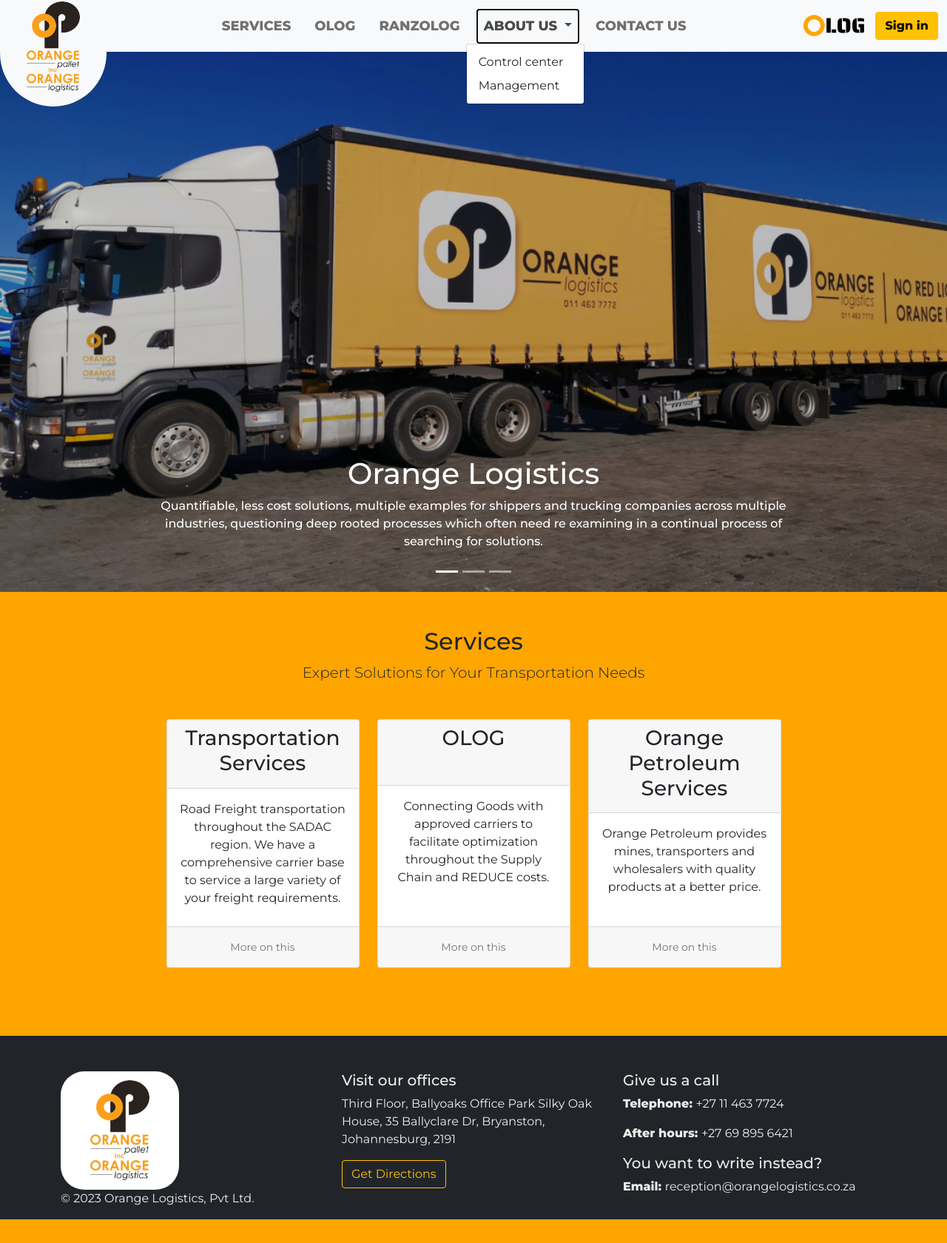
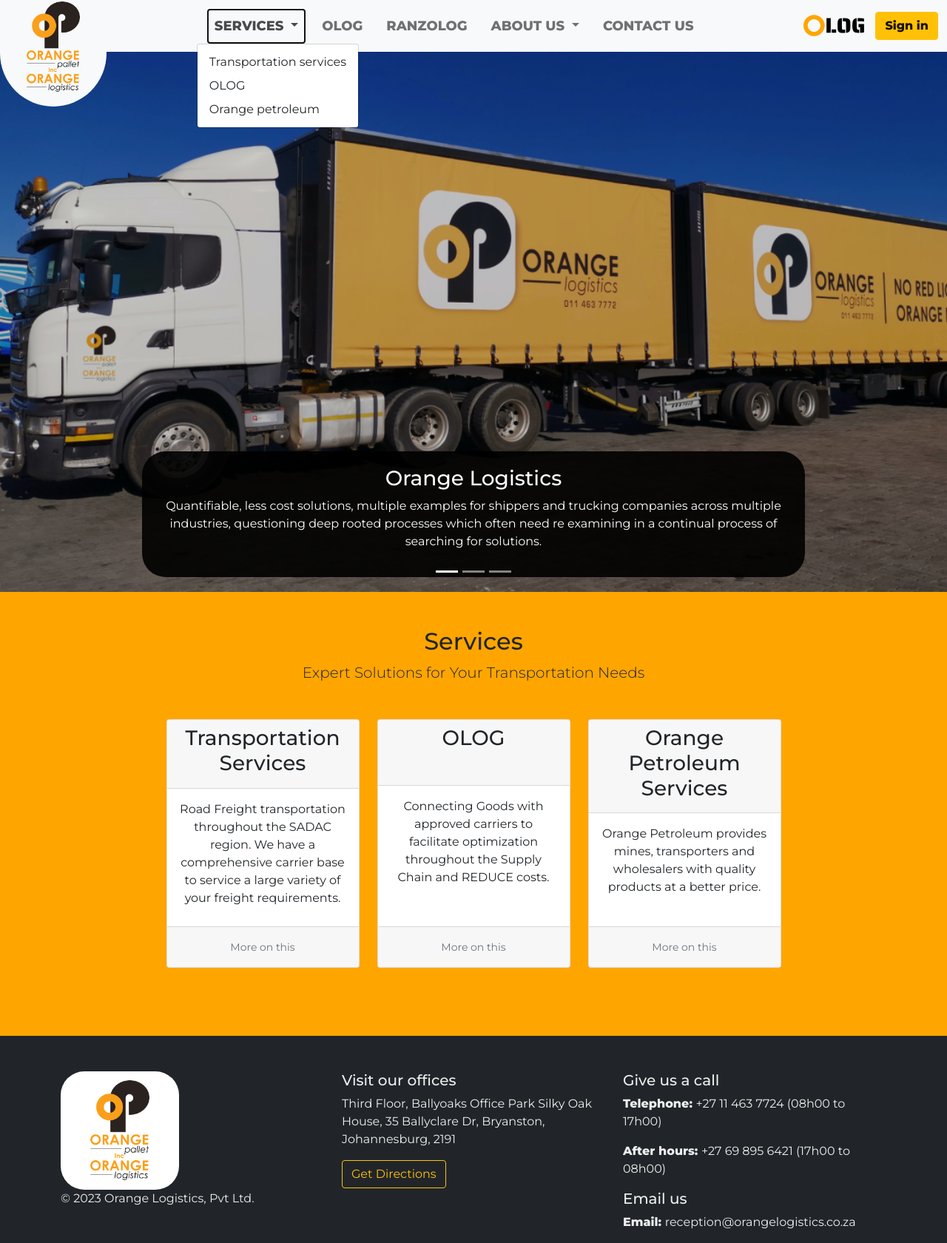
Before and after one commit to Taphadzqa/OrangeLogisticsWebsite, a Flask app: page / in a window 1280 px wide, after a click on "SERVICES". Shown: the whole page at 74% size. Before the commit the page ends 1648 px from the top, so only its background shows below. Run offline with Flask 2, Linux system fonts and the light colour scheme.

Commit message:
updating after Haig's feedback

```diff
--- a/orange/static/css/style.css
+++ b/orange/static/css/style.css
@@ -91,7 +91,7 @@
   position: inherit;
   width: 100%;
   min-height: 100%;
-  background-color: #f1f0f0;
+  background-color: #cfcece;
 }
 section.mini-section {
   min-height: 75%;
@@ -120,13 +120,12 @@
   background-position: center;
   background-color: rgba(0, 0, 0, 0.2);
   background-blend-mode: overlay;
-  font-weight: 500;
 }
 section#hero_section .carousel-item #olog_map {
   position: absolute;
-  width: 65%;
+  width: 50%;
   left: 50%;
-  top: 50%;
+  top: 40%;
   transform: translate(-50%, -50%);
 }
 @media (min-width: 75rem) {
@@ -135,19 +134,18 @@
   }
 }
 section#hero_section .carousel-item #olog_logo {
-  width: 130px;
-  margin: 1rem auto;
+  width: 6rem;
+  margin: auto;
+  margin-bottom: 0.5rem;
+  margin-top: 0;
 }
 section#hero_section .carousel-item .carousel-caption {
-  background-color: rgba(0, 0, 0, 0.8);
+  background-color: rgba(0, 0, 0, 0.9);
   border-radius: 2rem;
 }
 section#hero_section .carousel-item:nth-child(1) {
   background-image: url("img/orange_truck.jpg");
   background-position: left;
-}
-section#hero_section .carousel-item:nth-child(1) .carousel-caption {
-  background-color: transparent;
 }
 section#hero_section .carousel-item:nth-child(2) {
   background-image: url("img/sunset.jpg");
@@ -189,13 +187,6 @@
   }
 }
 
-section#contact {
-  background-color: rgba(0, 0, 0, 0.2);
-  background-image: url("img/orange_map.jpg");
-  background-blend-mode: overlay;
-  background-repeat: no-repeat;
-  background-size: cover;
-}
 section#contact textarea {
   min-height: 7rem;
 }
--- a/orange/static/css/style.scss
+++ b/orange/static/css/style.scss
@@ -98,7 +98,7 @@
   position: inherit;
   width: 100%;
   min-height: 100%;
-  background-color: #f1f0f0;
+  background-color: #cfcece;
 
   &.mini-section {
     min-height: 75%;
@@ -129,13 +129,12 @@
     background-position: center;
     background-color: rgb(0, 0, 0, .2);
     background-blend-mode: overlay;
-    font-weight: 500;
 
     #olog_map{
       position: absolute;
-      width: 65%;
+      width: 50%;
       left: 50%;
-      top: 50%;
+      top: 40%;
       transform: translate(-50%, -50%);
     }
 
@@ -146,22 +145,20 @@
     }
 
     #olog_logo {
-      width: 130px;
-      margin: 1rem auto;
+      width: 6rem;
+      margin: auto;
+      margin-bottom: .5rem;
+      margin-top: 0;
     }
 
     .carousel-caption {
-      background-color: rgb(0, 0, 0, .8);
+      background-color: rgb(0, 0, 0, .9);
       border-radius: 2rem;
     }
 
     &:nth-child(1) {
       background-image: url('img/orange_truck.jpg');
       background-position: left;
-
-      .carousel-caption {
-        background-color: transparent;
-      }
     }
 
     &:nth-child(2) {
@@ -212,11 +209,11 @@
 }
 
 section#contact {
-  background-color: rgb(0, 0, 0, .2);
-  background-image: url('img/orange_map.jpg');
-  background-blend-mode: overlay;
-  background-repeat: no-repeat;
-  background-size: cover;
+  // background-color: rgb(0, 0, 0, .2);
+  // background-image: url('img/orange_map.jpg');
+  // background-blend-mode: overlay;
+  // background-repeat: no-repeat;
+  // background-size: cover;
 
   textarea {
     min-height: 7rem;
--- a/orange/templates/layouts/footer.html
+++ b/orange/templates/layouts/footer.html
@@ -1,19 +1,19 @@
 <div class="container pt-5">
   <div class="row">
-    <div class="col-lg-4">
+    <div class="col-lg-4 mb-3">
       <div class="footer-logo"></div>
       <p>&copy 2023 Orange Logistics, Pvt Ltd.</p>
     </div>
-    <div class="col-lg-4">
+    <div class="col-lg-4 mb-3">
       <h5 class="card-title">Visit our offices</h5>
       <p class="card-text">Third Floor, Ballyoaks Office Park Silky Oak House, 35 Ballyclare Dr, Bryanston, Johannesburg, 2191</p>
       <a href="https://www.google.com/maps/dir//ORANGE+PALLET+INC+ORANGE+LOGISTICS+(PTY)+LTD,+Third+Floor,+Ballyoaks+Office+Park+Silky+Oak+House,+35+Ballyclare+Dr,+Bryanston,+Johannesburg,+2191,+South+Africa/@-26.0699526,28.025922,16z/data=!4m9!4m8!1m0!1m5!1m1!1s0x1e95737775753547:0x847a82390c7acf00!2m2!1d28.0320775!2d-26.0732608!3e0" class="btn btn-outline-warning" target="_blank">Get Directions</a>
     </div>
-    <div class="col-lg-4">
+    <div class="col-lg-4 mb-3">
       <h5 class="card-title">Give us a call</h5>
-      <p class="card-text"><strong>Telephone: </strong>+27 11 463 7724</p>
-      <p class="card-text"><strong>After hours: </strong>+27 69 895 6421</p>
-      <h5 class="card-title mt-2">You want to write instead?</h5>
+      <p class="card-text"><strong>Telephone: </strong>+27 11 463 7724 (08h00 to 17h00)</p>
+      <p class="card-text"><strong>After hours: </strong>+27 69 895 6421 (17h00 to 08h00)</p>
+      <h5 class="card-title mt-2">Email us</h5>
       <p class="card-text"><strong>Email: </strong>reception@orangelogistics.co.za</p>
     </div>
   </div>
--- a/orange/templates/layouts/header.html
+++ b/orange/templates/layouts/header.html
@@ -8,8 +8,15 @@
     </button>
     <div class="collapse navbar-collapse" id="navbarText">
       <ul class="navbar-nav mx-auto mb-2 mb-lg-0 pt-5 pt-lg-0">
-        <li class="nav-item">
-          <a class="nav-link" aria-current="page" href="{{url_for('main.services')}}">Services</a>
+        <li class="nav-item dropdown">
+          <a class="nav-link dropdown-toggle" href="{{url_for('main.services')}}" id="navbarDropdown" role="button" data-bs-toggle="dropdown" aria-expanded="false">
+            Services
+          </a>
+          <ul class="dropdown-menu" aria-labelledby="navbarDropdown">
+            <li><a class="dropdown-item" href="{{url_for('main.services')}}">Transportation services</a></li>
+            <li><a class="dropdown-item" href="https://www.olog.co.za/" target="_blank">OLOG</a></li>
+            <li><a class="dropdown-item" href="{{url_for('main.petroleum')}}">Orange petroleum</a></li>
+          </ul>
         </li>
         <li class="nav-item">
           <a class="nav-link" href="https://www.olog.co.za/" target="_blank">OLOG</a>
@@ -23,7 +30,7 @@
           </a>
           <ul class="dropdown-menu" aria-labelledby="navbarDropdown">
             <li><a class="dropdown-item" href="{{url_for('main.control_tower')}}">Control center</a></li>
-            <li><a class="dropdown-item" href="{{url_for('main.management')}}">Management</a></li>
+            <li><a class="dropdown-item" href="{{url_for('main.management')}}">Meet the team</a></li>
           </ul>
         </li>
         <li class="nav-item">
--- a/orange/templates/main/home.html
+++ b/orange/templates/main/home.html
@@ -13,7 +13,7 @@
     <div class="carousel-inner">
       <div class="carousel-item active">
         <div class="carousel-caption d-none d-md-block">
-          <h1>Orange Logistics</h1>
+          <h3>Orange Logistics</h3>
           <p>Quantifiable, less cost solutions, multiple examples for shippers and trucking companies across multiple industries, questioning deep rooted processes which often need re examining in a continual process of searching for solutions.</p>
         </div>
       </div>
@@ -26,7 +26,7 @@
       </div>
       <div class="carousel-item">
         <div class="carousel-caption d-none d-md-block">
-          <h1>Our promise</h1>
+          <h3>Our promise</h3>
           <p>Orange Promise to provide cutting edge, less cost logistics solutions, for shippers and trucking companies to meet  customers unique requirements. Orange deliver measurable metrics. Owned and Managed by seasoned entrepreneurs working in Logistics Innovation in Southern Africa for over 40 years.</p>
         </div>
       </div>
```
Also changed, not shown: orange/templates/main/contact.html (+8 -5 lines), orange/templates/main/services.html (+6 -3 lines), orange/static/css/img/logo.svg, orange/static/css/img/map2.png (deleted), orange/static/css/img/orange_map.jpg (deleted), orange/static/css/img/orange_map.png (added), orange/static/css/img/warehouse.jpg (deleted), 1 other file.
